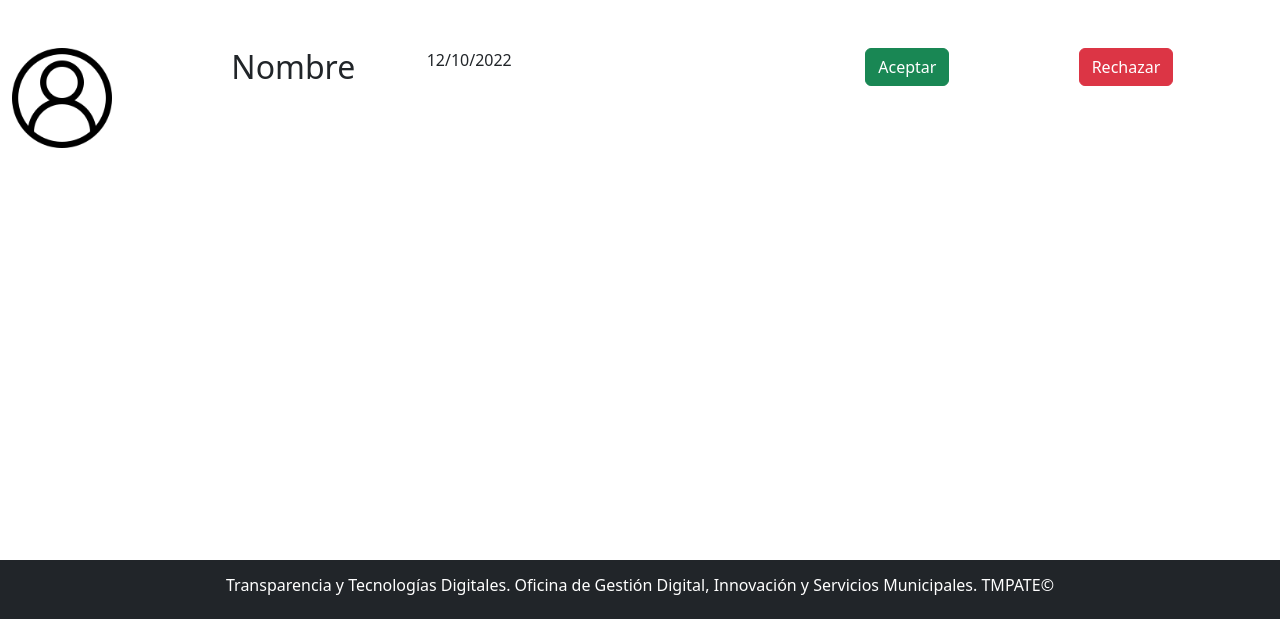
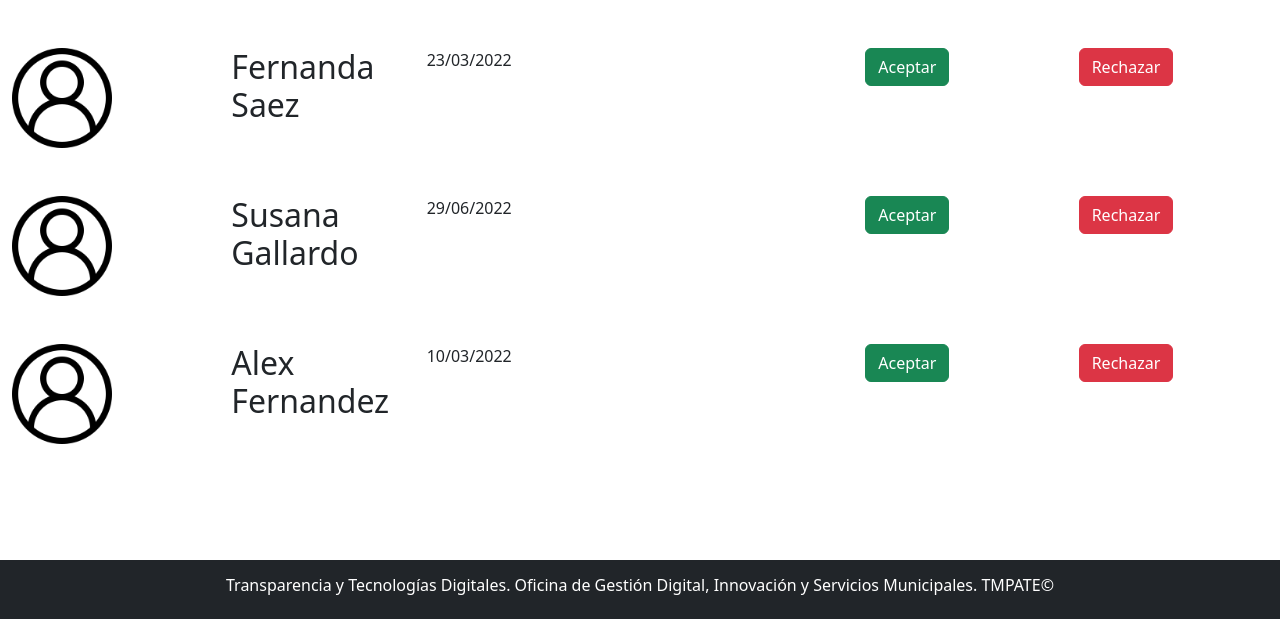
Before and after one commit to Dhyrt/TMPATE, a Django app: page /evaluar/ in a window 1280 px wide. Shown: the part 181-800 px from the top of the page. Run offline with Django 4.2, Linux system fonts and the light colour scheme.

Commit message:
cambios evaluar

```diff
--- a/app/templates/app/evaluar.html
+++ b/app/templates/app/evaluar.html
@@ -15,12 +15,70 @@ Postulaciones
                         <img src="{% static 'app/img/usuario.png' %}" alt="" style="width: 100px; height: 100px;">
                     </div>
                     <div class="col-md-6">
-                        <h2>Nombre</h2>
+                        <h2>Fernanda Saez</h2>
                     </div>
                 </div>
             </div>
             <div class="col-md-6 text-align-right">
-                <p>12/10/2022</p>
+                <p>23/03/2022</p>
+            </div>
+        </div>
+        <div class="col-md-4">
+            <div class="row d-flex">
+                <div class="col-md-6">
+                   <button class="btn btn-success">Aceptar</button>
+                </div>
+                <div class="col-md-6">
+                   <button class="btn btn-danger">Rechazar</button>
+                </div>
+            </div>
+        </div>
+    </div>
+</div>
+<div class="container-fluid mt-5">
+    <div class="row d-flex">
+        <div class="col-md-8 d-flex">
+            <div class="col-md-6">
+                <div class="row d-flex justify-content-start">
+                    <div class="col-md-6">
+                        <img src="{% static 'app/img/usuario.png' %}" alt="" style="width: 100px; height: 100px;">
+                    </div>
+                    <div class="col-md-6">
+                        <h2>Susana Gallardo</h2>
+                    </div>
+                </div>
+            </div>
+            <div class="col-md-6 text-align-right">
+                <p>29/06/2022</p>
+            </div>
+        </div>
+        <div class="col-md-4">
+            <div class="row d-flex">
+                <div class="col-md-6">
+                   <button class="btn btn-success">Aceptar</button>
+                </div>
+                <div class="col-md-6">
+                   <button class="btn btn-danger">Rechazar</button>
+                </div>
+            </div>
+        </div>
+    </div>
+</div>
+<div class="container-fluid mt-5">
+    <div class="row d-flex">
+        <div class="col-md-8 d-flex">
+            <div class="col-md-6">
+                <div class="row d-flex justify-content-start">
+                    <div class="col-md-6">
+                        <img src="{% static 'app/img/usuario.png' %}" alt="" style="width: 100px; height: 100px;">
+                    </div>
+                    <div class="col-md-6">
+                        <h2>Alex Fernandez</h2>
+                    </div>
+                </div>
+            </div>
+            <div class="col-md-6 text-align-right">
+                <p>10/03/2022</p>
             </div>
         </div>
         <div class="col-md-4">
```
